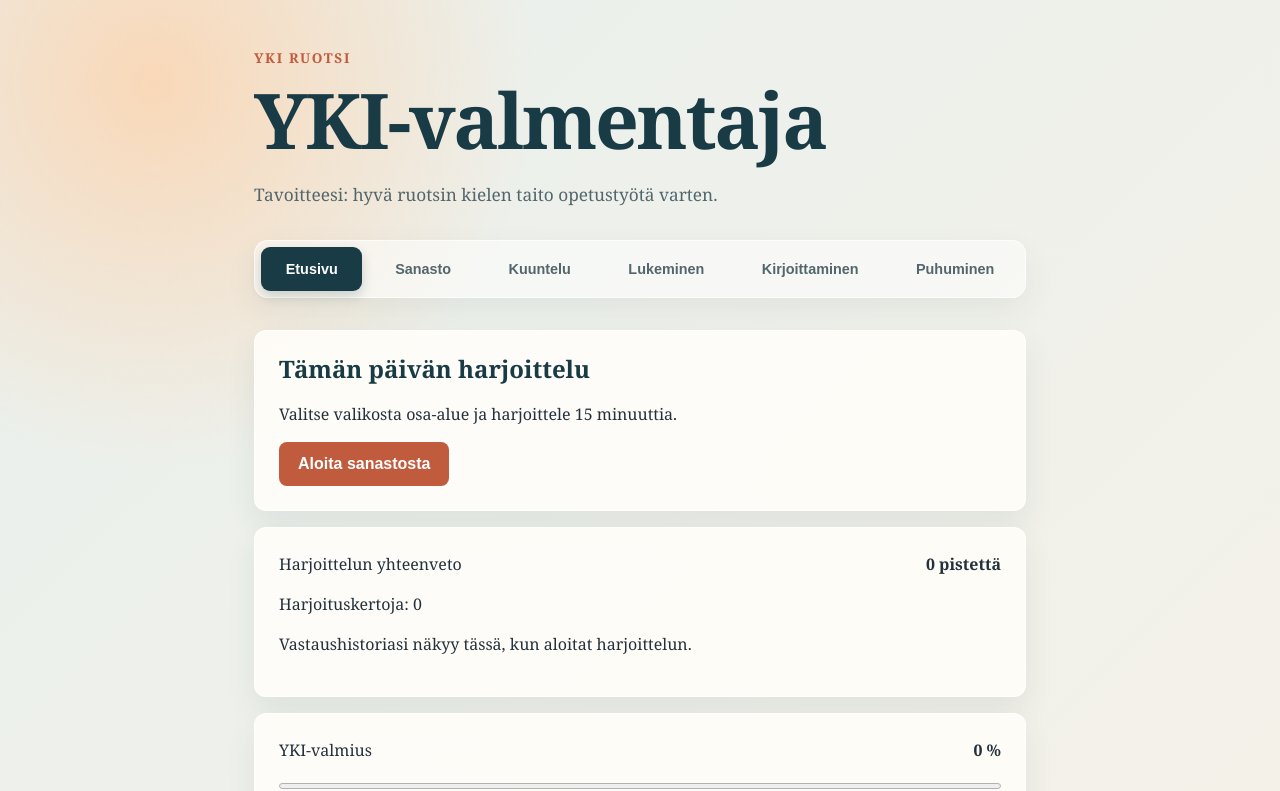
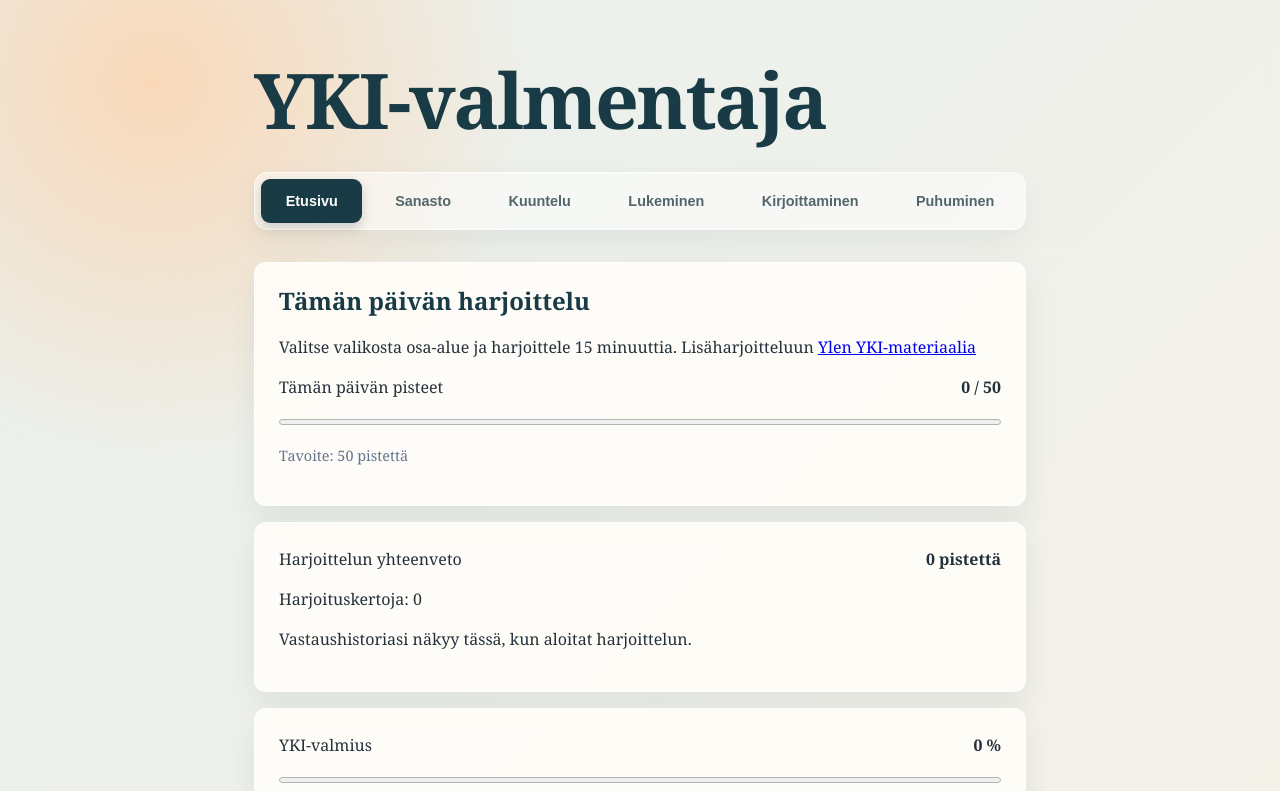
Before and after one commit to ksanthippos/yki-ruotsi-valmentaja, a React (Vite) app: page / in a window 1280 px wide. Shown: the top 791 px of the page. Built offline with nearby package versions, Linux system fonts and the light colour scheme.

Commit message:
Harjoitusmittari etusivulle

```diff
--- a/src/App.tsx
+++ b/src/App.tsx
@@ -14,6 +14,14 @@ import { Difficulty, ProgressArea, UserProgress } from './types';
 
 function normalize(text: string) {
   return text.trim().toLocaleLowerCase('fi-FI');
+}
+
+function isToday(date: string) {
+  const value = new Date(date);
+  const now = new Date();
+  return value.getFullYear() === now.getFullYear()
+    && value.getMonth() === now.getMonth()
+    && value.getDate() === now.getDate();
 }
 
 type Section = 'home' | 'vocabulary' | 'listening' | 'reading' | 'writing' | 'speaking';
@@ -98,6 +106,10 @@ export default function App() {
   );
   const word = vocabulary[activeVocabularyOrder[wordIndex % activeVocabularyOrder.length]];
   const score = progress.score;
+  const todayPoints = progress.attempts
+    .filter((attempt) => attempt.correct && isToday(attempt.completedAt))
+    .reduce((total, attempt) => total + (attempt.area === 'speaking' || attempt.area === 'writing' ? 5 : 10), 0);
+  const dailyGoal = 50;
   const readiness = assessReadiness(progress, areaTotals);
 
   useEffect(() => {
@@ -342,8 +354,16 @@ export default function App() {
         <>
           <section className="card">
             <h2>Tämän päivän harjoittelu</h2>
-            <p>Valitse valikosta osa-alue ja harjoittele 15 minuuttia.</p>
-            <button onClick={() => selectSection('vocabulary')}>Aloita sanastosta</button>
+            <p>Valitse valikosta osa-alue ja harjoittele 15 minuuttia. Lisäharjoitteluun <a href={vocabularySource.url} target="_blank" rel="noreferrer">Ylen YKI-materiaalia</a></p>
+
+            <div className="daily-score" aria-label={`Tänään saadut pisteet: ${todayPoints}`}>
+              <div className="area-header">
+                <span>Tämän päivän pisteet</span>
+                <strong>{todayPoints} / {dailyGoal}</strong>
+              </div>
+              <progress value={Math.min(todayPoints, dailyGoal)} max={dailyGoal} />
+              <p className="hint">Tavoite: {dailyGoal} pistettä</p>
+            </div>
           </section>
           <section className="card practice-summary">
             <div className="area-header">
@@ -407,7 +427,6 @@ export default function App() {
           <input id="answer" value={answer} onChange={(event) => setAnswer(event.target.value)} onKeyDown={(event) => { if (event.key === 'Enter') checkAnswer(); }} placeholder="Kirjoita vastaus" autoFocus />
           <div className="actions"><button onClick={checkAnswer}>Tarkista</button><button className="secondary" onClick={nextWord}>Seuraava</button></div>
           {feedback && <p><strong>{feedback}</strong></p>}
-          <p><a href={vocabularySource.url} target="_blank" rel="noreferrer">Avaa Ylen alkuperäinen materiaali</a></p>
           {renderDifficultyControl()}
         </section>
       );
@@ -505,11 +524,10 @@ export default function App() {
   return (
     <main className="app">
       <header>
-        <p className="eyebrow">YKI Ruotsi</p>
+        <p className="eyebrow"></p>
         <h1>YKI-valmentaja</h1>
-        <p>
-          Tavoitteesi: hyvä ruotsin kielen taito opetustyötä varten.
-        </p>
+
+
       </header>
       <nav className="menu" aria-label="Harjoitusosiot">
         {menuItems.map((item) => (
--- a/src/data/vocabulary.ts
+++ b/src/data/vocabulary.ts
@@ -173,6 +173,6 @@ export const vocabulary: VocabularyItem[] = [
 ];
 
 export const vocabularySource = {
-    title: "Ylen YKI-materiaali",
+    title: "Ylen materiaali",
     url: "https://yle.fi/a/20-146198",
 };
```
